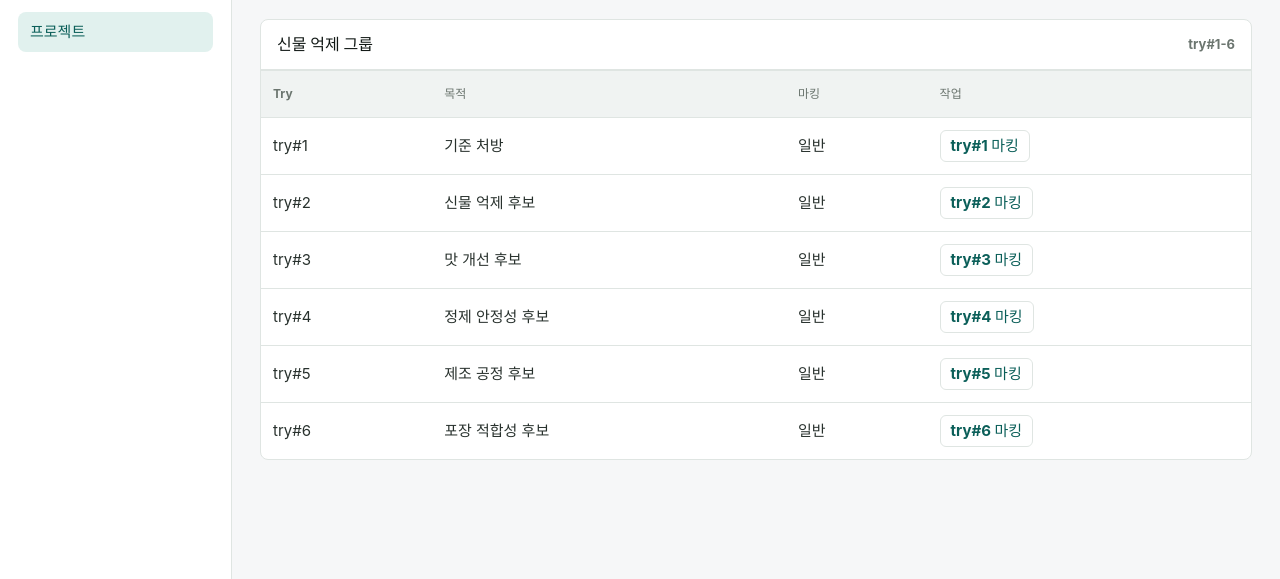
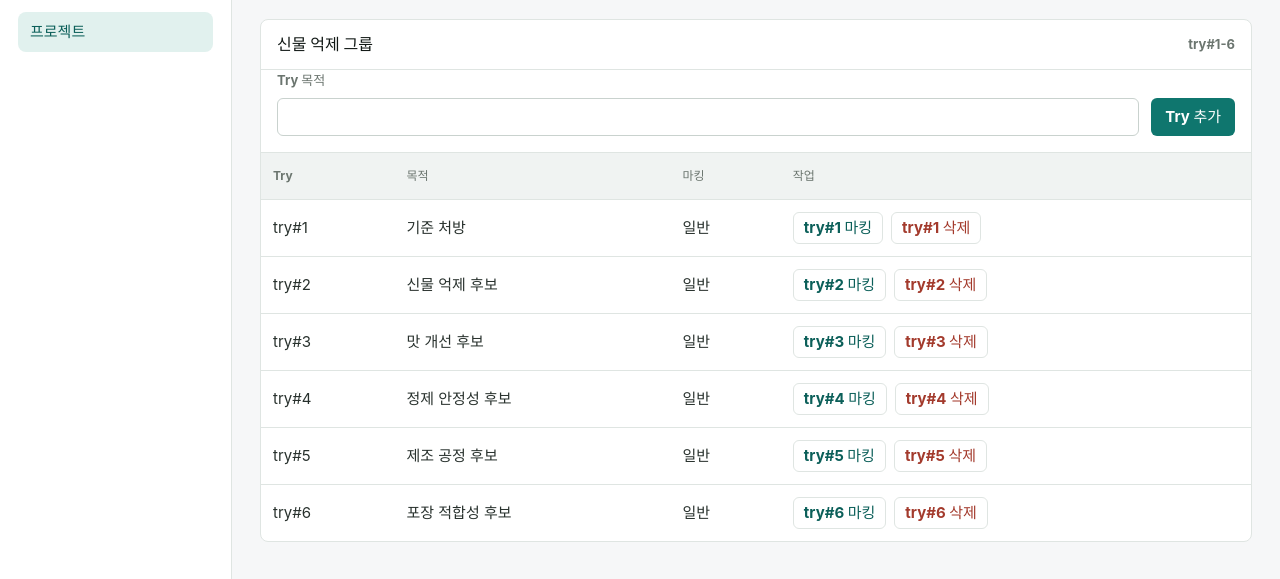
Before and after one commit to Dev-HLeah/kolmar, a React (Vite) app in the folder apps/web/: page /projects/1 in a window 1280 px wide. Shown: the part 176-755 px from the top of the page. Built offline with nearby package versions, Linux system fonts and the light colour scheme; no server answers.

Commit message:
feat(web): support manual try list editing

```diff
--- a/apps/web/src/pages/ProjectDetailPage.tsx
+++ b/apps/web/src/pages/ProjectDetailPage.tsx
@@ -18,12 +18,30 @@ const initialTries: TryRow[] = [
 
 export function ProjectDetailPage() {
   const [tries, setTries] = useState(initialTries)
+  const [tryTitle, setTryTitle] = useState('')
   const markedCount = useMemo(() => tries.filter((item) => item.marked).length, [tries])
+  const maxTryNumber = useMemo(
+    () => tries.reduce((highest, item) => Math.max(highest, item.id), 0),
+    [tries],
+  )
+  const trySummary = tries.length > 0 ? `try#1-${maxTryNumber}` : 'try 없음'
 
   function toggleMarked(id: number) {
     setTries((current) =>
       current.map((item) => (item.id === id ? { ...item, marked: !item.marked } : item)),
     )
+  }
+
+  function addTry() {
+    const nextId = maxTryNumber + 1
+    const title = tryTitle.trim() || `try#${nextId}`
+
+    setTries((current) => [...current, { id: nextId, title, marked: false }])
+    setTryTitle('')
+  }
+
+  function deleteTry(id: number) {
+    setTries((current) => current.filter((item) => item.id !== id))
   }
 
   return (
@@ -39,7 +57,16 @@ export function ProjectDetailPage() {
       <section className="workflow-panel">
         <div className="panel-heading compact">
           <h3>신물 억제 그룹</h3>
-          <span>try#1-6</span>
+          <span>{trySummary}</span>
+        </div>
+        <div className="try-add-form">
+          <label>
+            Try 목적
+            <input value={tryTitle} onChange={(event) => setTryTitle(event.target.value)} />
+          </label>
+          <button type="button" className="primary-dashboard-button" onClick={addTry}>
+            Try 추가
+          </button>
         </div>
         <div className="workflow-table-wrap">
           <table className="workflow-table">
@@ -58,6 +85,7 @@ export function ProjectDetailPage() {
                   <td>{item.title}</td>
                   <td>{item.marked ? '마킹됨' : '일반'}</td>
                   <td>
+                    <div className="row-actions">
                       <button
                         type="button"
                         className="text-action"
@@ -65,6 +93,14 @@ export function ProjectDetailPage() {
                       >
                         try#{item.id} 마킹
                       </button>
+                      <button
+                        type="button"
+                        className="text-action danger"
+                        onClick={() => deleteTry(item.id)}
+                      >
+                        try#{item.id} 삭제
+                      </button>
+                    </div>
                   </td>
                 </tr>
               ))}
--- a/apps/web/src/pages/ProjectsPage.tsx
+++ b/apps/web/src/pages/ProjectsPage.tsx
@@ -25,7 +25,6 @@ export function ProjectsPage() {
   const [name, setName] = useState('')
   const [source, setSource] = useState('콜마 고형제 기준 처방')
   const [groupName, setGroupName] = useState('신물 억제')
-  const [tryCount, setTryCount] = useState('100')
   const [projects, setProjects] = useState(seededProjects)
 
   function handleSubmit(event: FormEvent<HTMLFormElement>) {
@@ -37,7 +36,7 @@ export function ProjectsPage() {
         name: name.trim() || '신규 프로젝트',
         source,
         groupName: groupName.trim() || '기본 그룹',
-        tryCount: Number.parseInt(tryCount, 10) || 0,
+        tryCount: 0,
       },
       ...current,
     ])
@@ -75,17 +74,9 @@ export function ProjectsPage() {
               그룹명
               <input value={groupName} onChange={(event) => setGroupName(event.target.value)} />
             </label>
-            <label>
-              Try 생성 개수
-              <input
-                inputMode="numeric"
-                value={tryCount}
-                onChange={(event) => setTryCount(event.target.value)}
-              />
-            </label>
           </div>
           <div className="form-actions">
-            <span>관리자/연구원 입력 가능</span>
+            <span>관리자/연구원</span>
             <button type="submit" className="primary-dashboard-button">
               프로젝트 생성
             </button>
--- a/apps/web/src/pages/WorkflowPages.css
+++ b/apps/web/src/pages/WorkflowPages.css
@@ -88,6 +88,32 @@
   text-decoration: none;
 }
 
+.try-add-form {
+  display: grid;
+  grid-template-columns: minmax(220px, 1fr) auto;
+  gap: 12px;
+  align-items: end;
+  padding: 0 16px 16px;
+}
+
+.try-add-form label {
+  display: grid;
+  gap: 6px;
+  color: var(--text-muted);
+  font-size: 13px;
+  font-weight: 700;
+}
+
+.try-add-form input {
+  min-height: 38px;
+  width: 100%;
+  padding: 0 10px;
+  border: 1px solid var(--line-strong);
+  border-radius: 6px;
+  color: var(--text);
+  background: #ffffff;
+}
+
 .status-pill {
   min-height: 34px;
   display: inline-flex;
@@ -109,6 +135,16 @@
   font-weight: 700;
 }
 
+.text-action.danger {
+  color: var(--danger);
+}
+
+.row-actions {
+  display: flex;
+  flex-wrap: wrap;
+  gap: 8px;
+}
+
 @media (max-width: 980px) {
   .workflow-grid {
     grid-template-columns: 1fr;
@@ -124,4 +160,8 @@
     align-items: stretch;
     flex-direction: column;
   }
+
+  .try-add-form {
+    grid-template-columns: 1fr;
+  }
 }
```
Also changed, not shown: apps/web/src/test/setup.ts (+6 -0 lines), 3 other files (tests, documents, lock files or other folders). Lines whose indentation alone changed are shown as unchanged.
